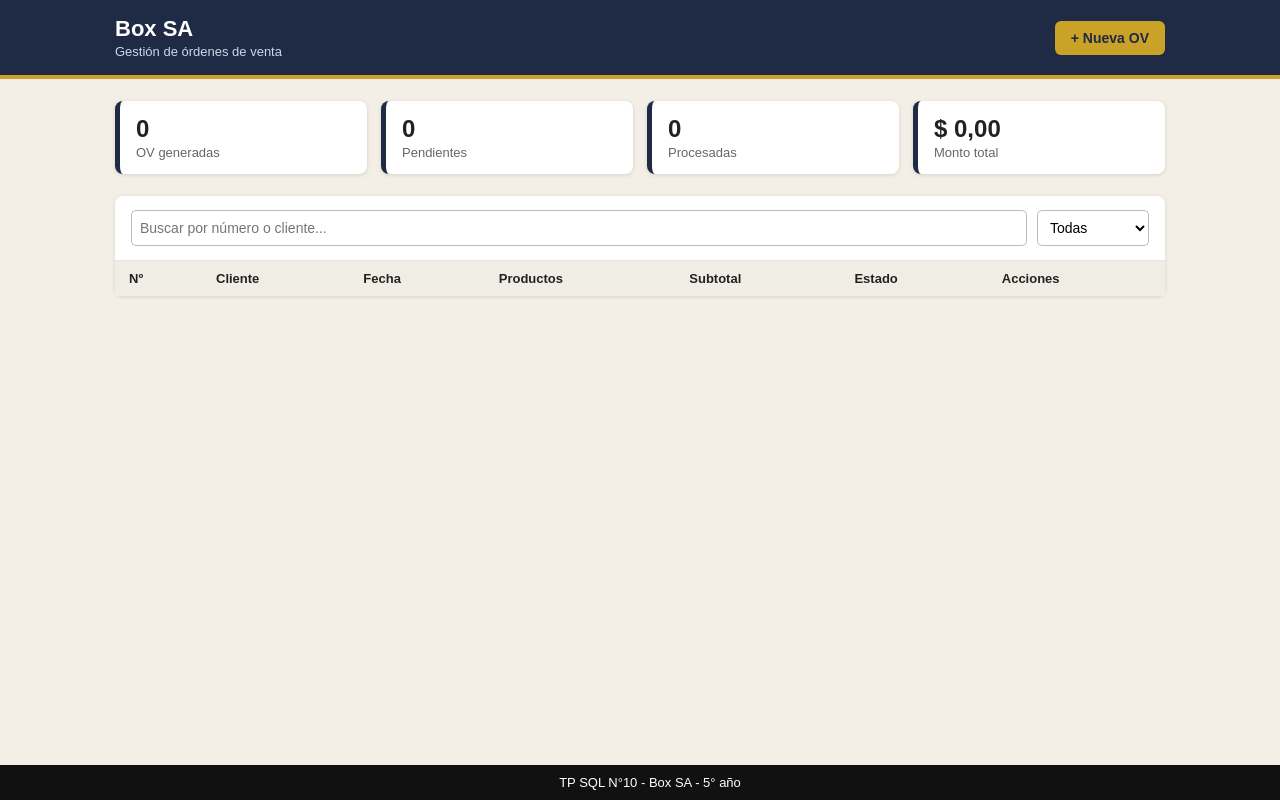
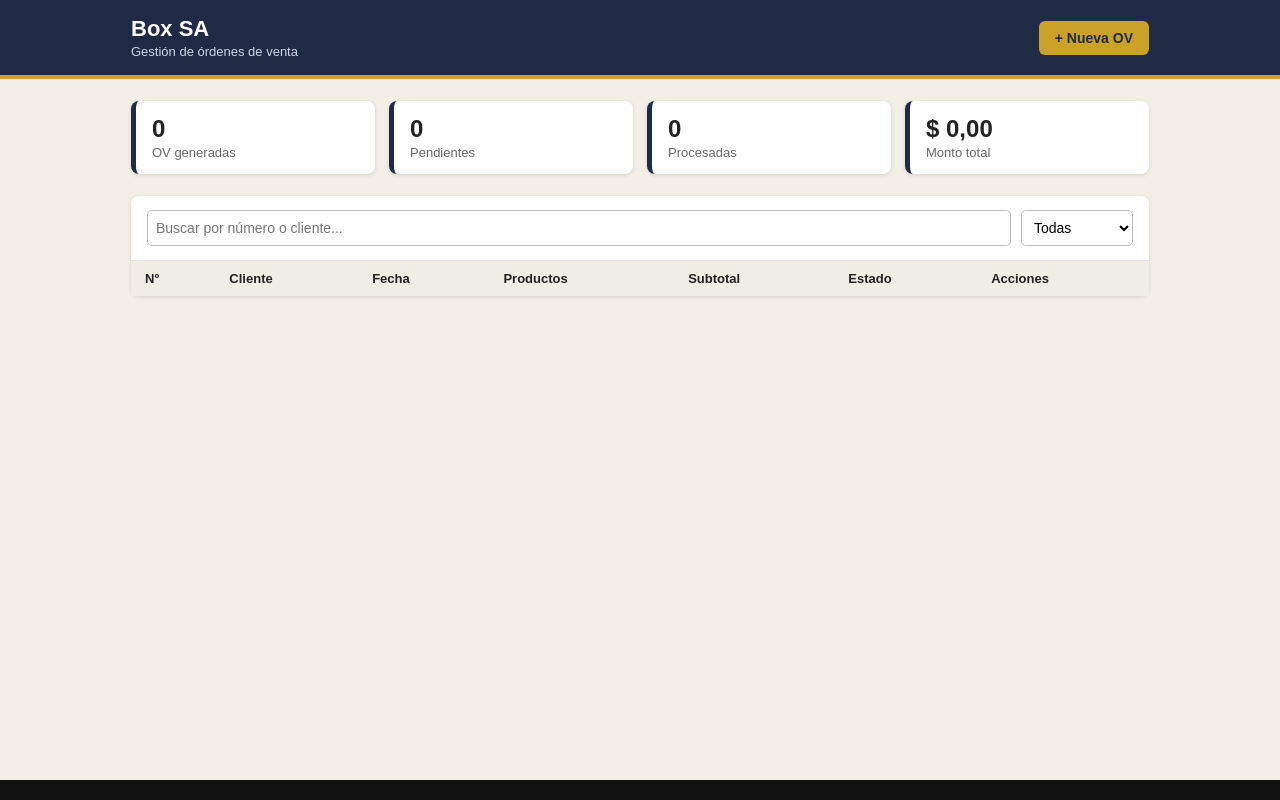
Before and after one commit to BenitezFacu/BoxSA, a Django app: template ordenes/templates/ordenes/index.html in a window 1280 px wide. Run offline with Django 4.2, Linux system fonts and the light colour scheme; the template is opened without the code that fills it, so the values that code supplies are empty.

Commit message:
cambios en la interfaz

```diff
--- a/ordenes/static/ordenes/estilos.css
+++ b/ordenes/static/ordenes/estilos.css
@@ -1,6 +1,11 @@
+*, *::before, *::after {
+    box-sizing: border-box;
+}
+
 html, body {
     height: 100%;
     margin: 0;
+    overflow-x: hidden;
 }
 
 body {
--- a/ordenes/templates/ordenes/index.html
+++ b/ordenes/templates/ordenes/index.html
@@ -5,7 +5,12 @@
     <meta charset="utf-8">
     <meta name="viewport" content="width=device-width, initial-scale=1">
     <title>Box SA - Ordenes de Venta</title>
-    <link rel="stylesheet" href="{% static 'ordenes/estilos.css' %}">
+    <link rel="stylesheet" href="{% static 'ordenes/estilos.css' %}?v=2">
+    <style>
+        /* Arreglo del borde cortado a la derecha (se puede borrar cuando estilos.css ya este actualizado) */
+        *, *::before, *::after { box-sizing: border-box; }
+        html, body { overflow-x: hidden; }
+    </style>
 </head>
 <body>
 {% csrf_token %}
@@ -100,7 +105,6 @@
 <div id="aviso"></div>
 
 <footer>
-    TP SQL N°10 - Box SA - 5° año
 </footer>
 
 <script>
```
